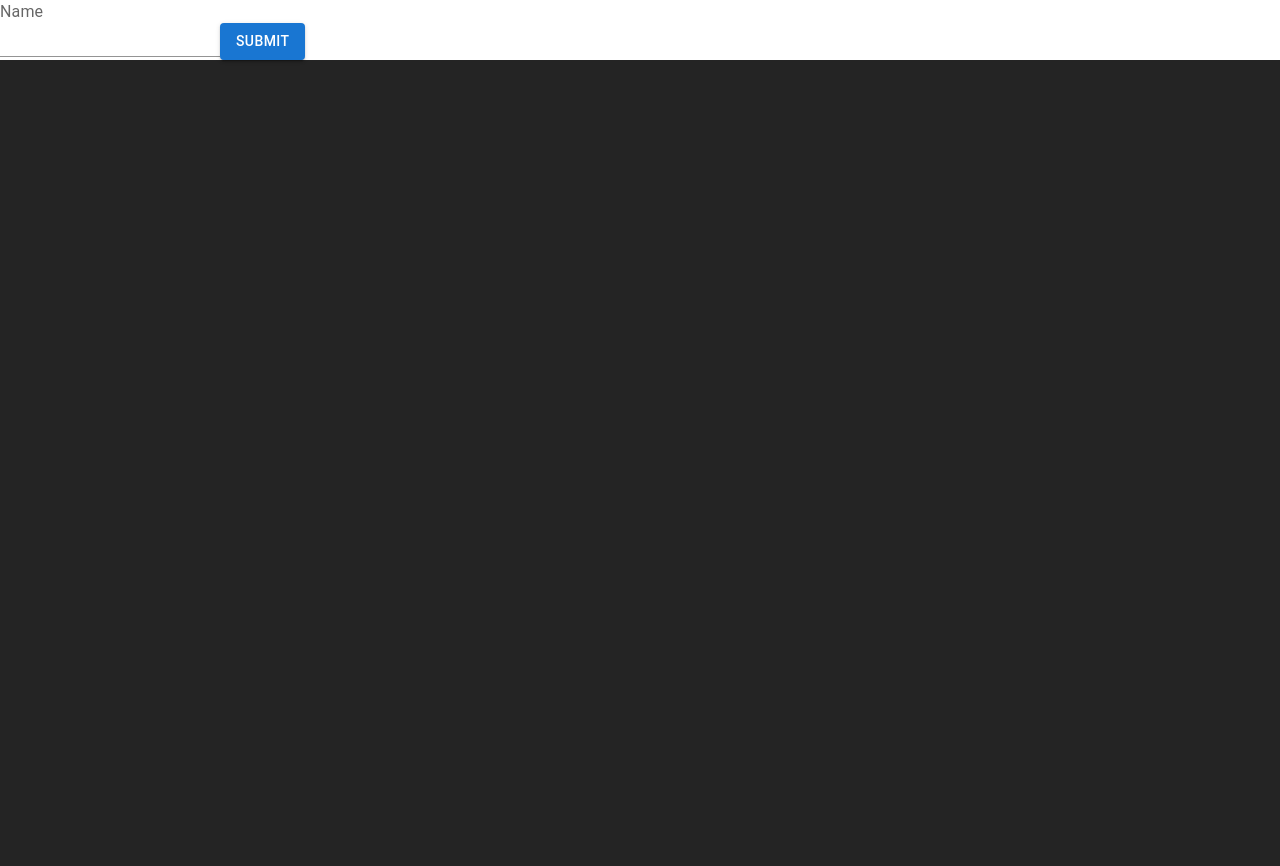
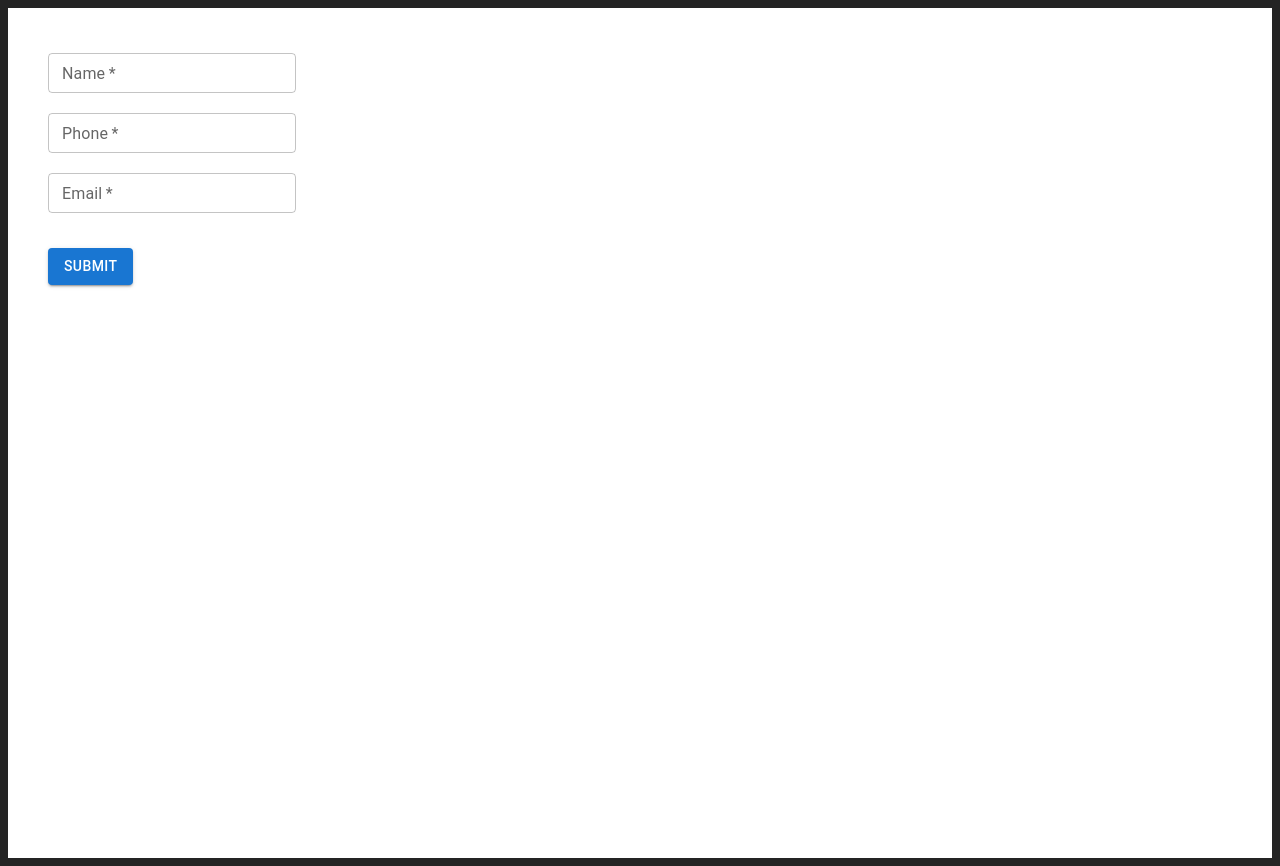
Before and after one commit to mabuhanifa/growmeorganic-react-ts, a React (Vite) app: page / in a window 1280 px wide. Before the commit the page ends 800 px from the top, so only its background shows below. Built offline with nearby package versions, Linux system fonts and the light colour scheme.

Commit message:
custom css

```diff
--- a/src/components/Form.tsx
+++ b/src/components/Form.tsx
@@ -1,5 +1,6 @@
-import { Button, Input, InputLabel } from "@mui/material";
+import { Button, TextField } from "@mui/material";
 import { useState } from "react";
+import { btn, input } from "../styles/style";
 import { InputEvent } from "../types/types";
 
 export default function Form() {
@@ -13,10 +14,39 @@ export default function Form() {
   return (
     <div>
       <form onSubmit={submitter}>
-        <InputLabel htmlFor="name">Name</InputLabel>
-        <Input id="name" name="name" onChange={(e) => setName(e.target.value)} />
+        <TextField
+          size="small"
+          required
+          label="Name"
+          variant="outlined"
+          onChange={(e) => setName(e.target.value)}
+          sx={input}
+        />
+        <TextField
+          size="small"
+          required
+          label="Phone"
+          variant="outlined"
+          onChange={(e) => setName(e.target.value)}
+          sx={input}
+        />
+        <TextField
+          size="small"
+          required
+          label="Email"
+          variant="outlined"
+          onChange={(e) => setName(e.target.value)}
+          sx={input}
+        />
 
-        <Button type="submit" variant="contained">Submit</Button>
+        <Button
+          type="submit"
+          variant="contained"
+          color="primary"
+          sx={btn}
+        >
+          Submit
+        </Button>
       </form>
     </div>
   );
--- a/src/index.css
+++ b/src/index.css
@@ -1,7 +1,3 @@
-@tailwind base;
-@tailwind components;
-@tailwind utilities;
-
 :root {
   font-family: Inter, system-ui, Avenir, Helvetica, Arial, sans-serif;
   line-height: 1.5;
@@ -17,4 +13,7 @@
 }
 .main {
   background-color: white;
+  padding: 25px;
+  min-width: 100vh;
+  min-height: 100vh;
 }
--- /dev/null
+++ b/src/styles/style.ts
@@ -0,0 +1,2 @@
+export const btn = { margin: "15px" };
+export const input = { display: "block", margin: "20px 15px" };
--- a/tailwind.config.js
+++ /dev/null
@@ -1,11 +0,0 @@
-/** @type {import('tailwindcss').Config} */
-
-const module = {
-  content: ["./src/**/*.{html,js,jsx,ts,tsx}"],
-  theme: {
-    extend: {},
-  },
-  plugins: [],
-}
-
-export default module;
```
